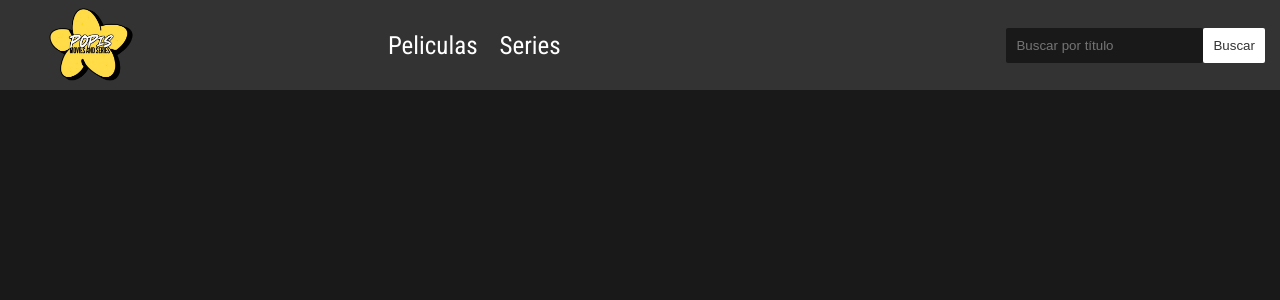
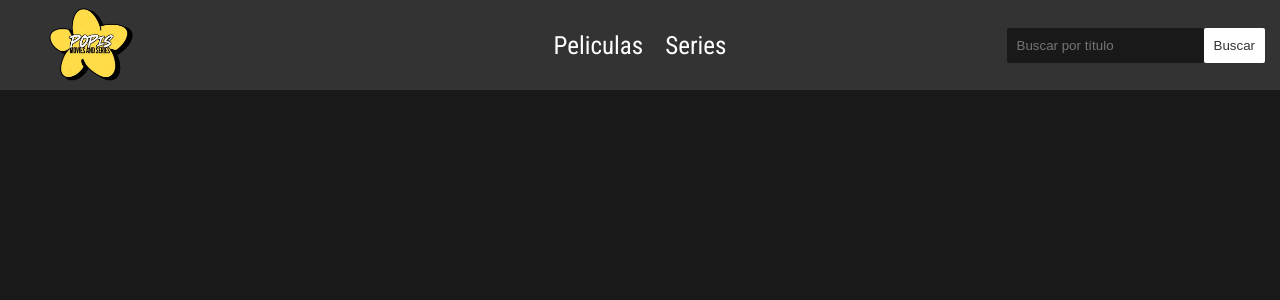
Before and after one commit to micasaul/peliculas_app, a React (Vite) app: page / in a window 1280 px wide. Shown: the top 300 px of the page. Built offline with nearby package versions, Linux system fonts and the light colour scheme; no server answers; a web font is replaced by a local one.

Commit message:
Refactor header styles for improved layout; center menu and adjust search positioning

```diff
--- a/src/styles/header.css
+++ b/src/styles/header.css
@@ -24,8 +24,6 @@ header{
     background-color: transparent;
     border: none;
     cursor: pointer;
-    color: var(--texto);
-    font-size: 20px;
     margin-left: 10px;
 }
 
@@ -38,11 +36,13 @@ header{
 
 .menu{
     display: flex;
-    justify-self: center;
+    justify-content: center;
+    position: absolute;
+    left: 50%;
+    transform: translateX(-50%);
     margin: 0 auto;
     gap: 10px;
     height: 100%;
-    width: fit-content;
 }
 
 .menu button{
@@ -63,10 +63,10 @@ header{
 
 .busqueda{
     display: flex;
-    justify-content: flex-end;
     align-items: center;
-    margin-left: auto;
     margin-right: 15px;
+    position: absolute;
+    right: 0;
 }
 
 .busqueda input{
```
